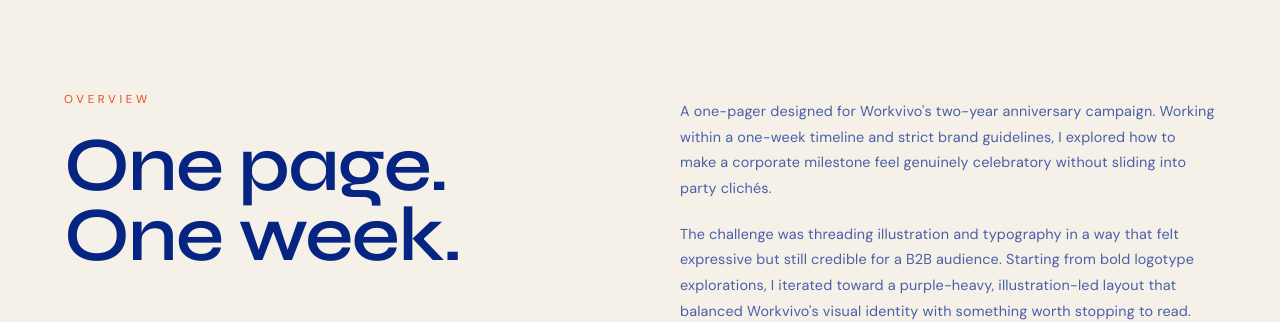
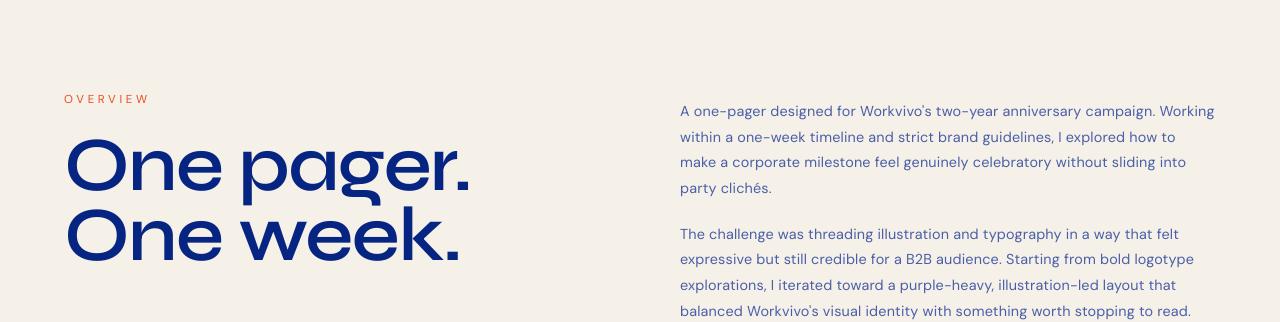
Before and after one commit to DrewPenkert/DrewPenkert.github.io, a React (Vite) app: page /workvivo in a window 1280 px wide. Shown: the part 1780-2102 px from the top of the page. Built offline with nearby package versions, Linux system fonts and the light colour scheme.

Commit message:
Fix overview title to One pager. One week.

```diff
--- a/src/WorkvivoCaseStudy.jsx
+++ b/src/WorkvivoCaseStudy.jsx
@@ -108,7 +108,7 @@ export default function WorkvivoCaseStudy() {
           <div className="cs-intro-inner">
             <div className="cs-section-head cs-reveal">
               <span className="cs-section-label">Overview</span>
-              <h2>One page.<br />One week.</h2>
+              <h2>One pager.<br />One week.</h2>
             </div>
             <div className="cs-intro-body">
               <p className="cs-reveal">
```
